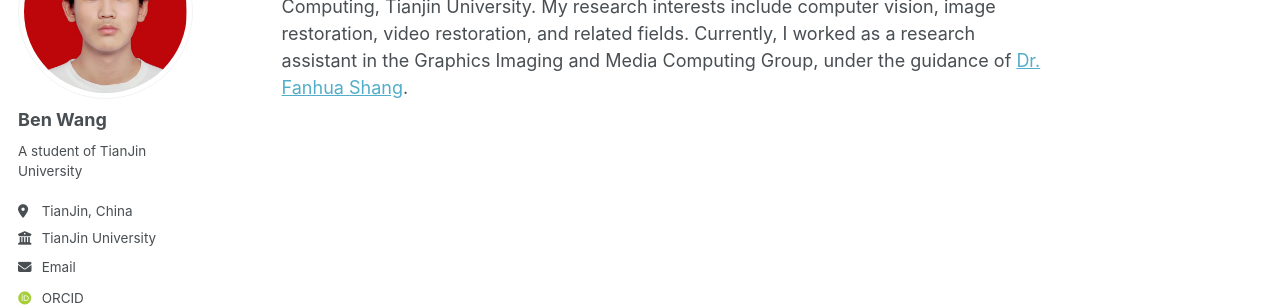
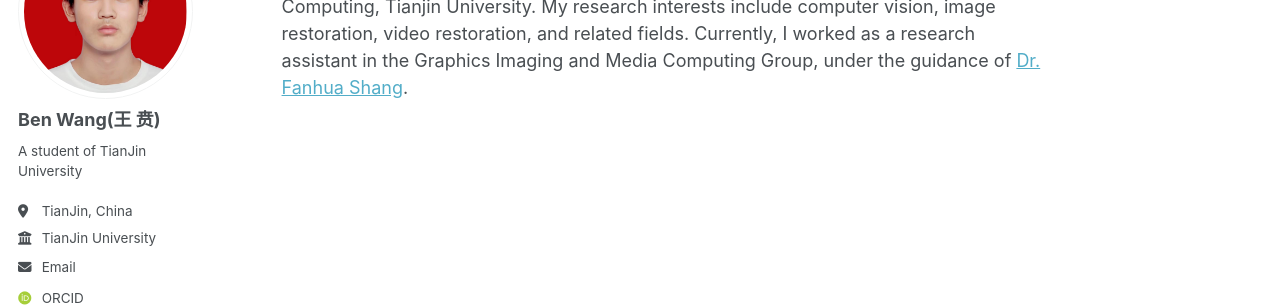
Before and after one commit to AnAppledog/AnAppledog.github.io, a Jekyll site: the page built from _pages/about.md, in a window 1280 px wide. Shown: the part 175-482 px from the top of the page. Built offline with Jekyll 4.4.1, drawn with Linux system fonts in a browser that asks for light colours; some web fonts are replaced; a script that is not in the unit is left out.

Commit message:
Update _config.yml

```diff
--- a/_config.yml
+++ b/_config.yml
@@ -23,7 +23,7 @@ repository               : "AnAppledog/AnAppledog.github.io"
 author:
   # Biographic information
   avatar           : "me2.jpg"
-  name             : "Ben Wang"
+  name             : "Ben Wang(王 贲)"
   pronouns         : # "he/his"
   bio              : "A student of TianJin University"
   location         : "TianJin, China"
```
